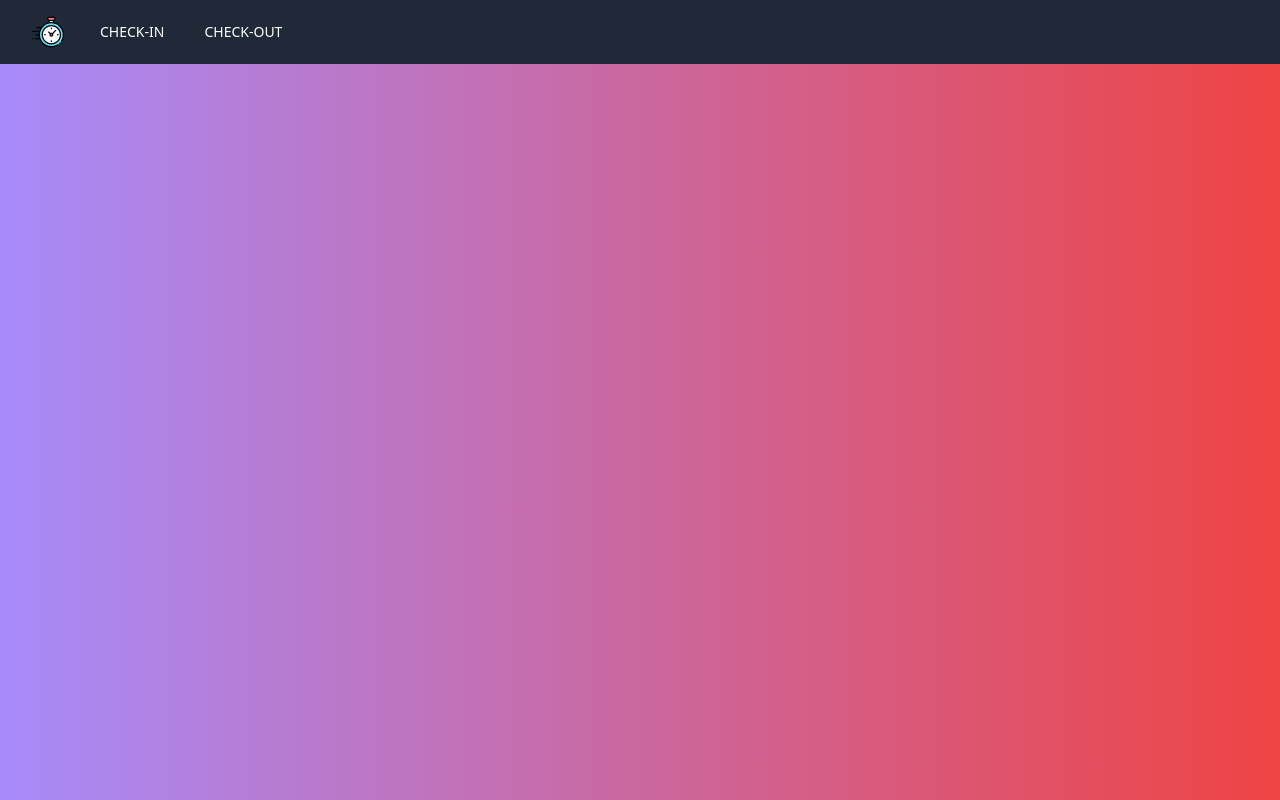
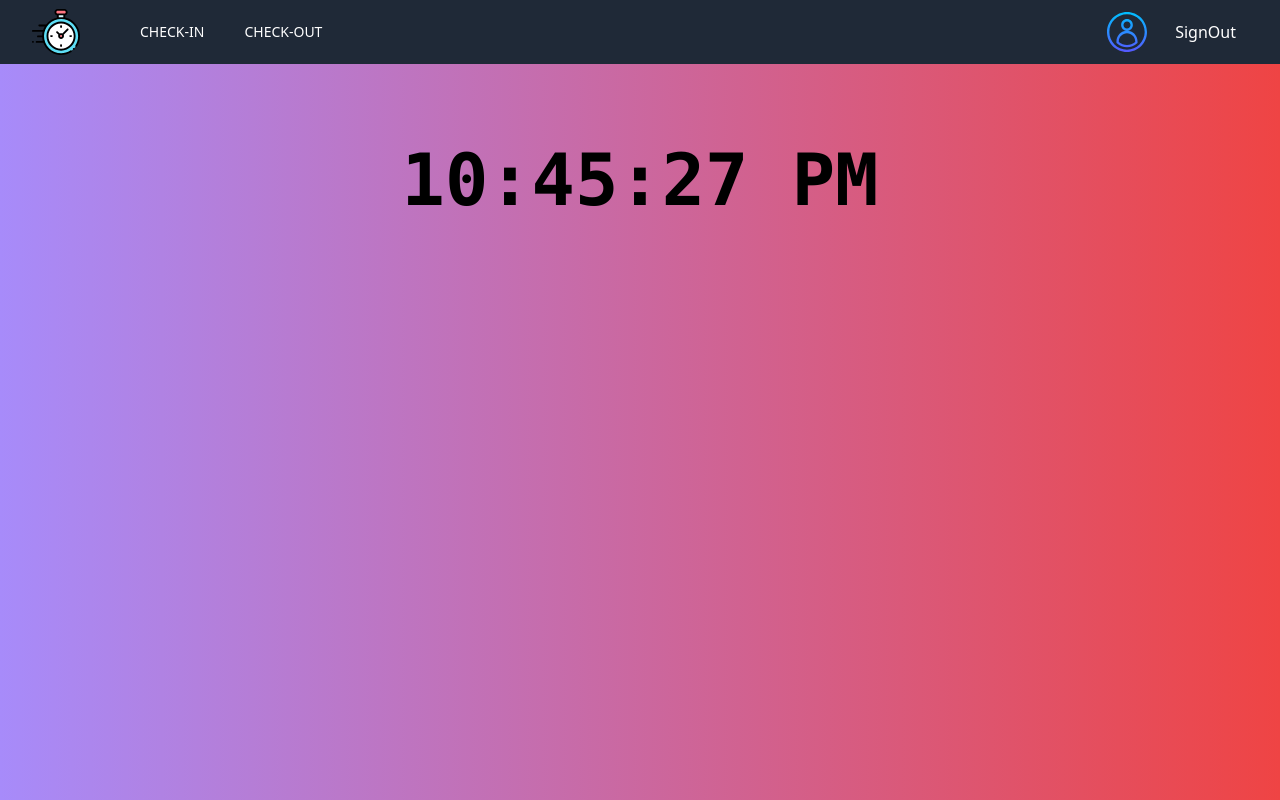
Before and after one commit to TNKKung/Web_CheckInPerson, a React (Create React App) app in the folder my-web/: page /home in a window 1280 px wide. Built offline with nearby package versions, Linux system fonts and the light colour scheme.

Commit message:
update profile page and edit home page

```diff
--- a/my-web/package.json
+++ b/my-web/package.json
@@ -14,7 +14,7 @@
     "web-vitals": "^1.0.1"
   },
   "scripts": {
-    "start": "craco start",
+    "dev": "craco start",
     "build": "craco build",
     "test": "craco test",
     "eject": "react-scripts eject"
--- a/my-web/src/App.js
+++ b/my-web/src/App.js
@@ -1,19 +1,21 @@
 import './App.css';
+import Index from './page/Index'
 import Home from './page/Home'
 import Login from './page/Login'
-import {BrowserRouter,Route} from 'react-router-dom'
+import Clock from './components/Clock'
+import {Switch ,Route} from 'react-router-dom'
+
 function App() {
-
-
-
-  return (
-      <BrowserRouter>
+    return(
+      <Switch>
         <div>
-          <Route path="/login" component={Login}></Route>
-          <Route path="/home" component={Home}></Route>
+          <Route exact path="/" component={Index}></Route>
+          <Route exact path="/login" component={Login}></Route>
+          <Route exact path="/home" component={Home}></Route>
+          <Route exact path="/clock" component={Clock}></Route>
         </div>
-      </BrowserRouter>
-  );
+      </Switch>
+    )
 }
 
 export default App;
--- /dev/null
+++ b/my-web/src/components/Clock.js
@@ -0,0 +1,18 @@
+import React,{useState} from 'react'
+import useInterval from '../hooks/useInterval'
+
+function Clock(){
+    let time = new Date().toLocaleTimeString()
+    const [ctime,setCtime] = useState(time)
+    useInterval(() => {
+        time = new Date().toLocaleTimeString()
+        setCtime(time)
+      }, 1000);
+
+    return(
+        <div>
+            <h1>{ctime}</h1>
+        </div>
+    );
+}
+export default Clock;
--- a/my-web/src/components/Navbar.js
+++ b/my-web/src/components/Navbar.js
@@ -1,29 +1,35 @@
 import React from 'react'
 import { Link } from 'react-router-dom';
 import iconClock from './clock.svg'
-
+import user from './user.svg'
 function Navbar(){
     return(
-    <div className="h-screen bg-gradient-to-r from-purple-400 to-red-500">
+    <div >
       <nav className="bg-gray-800">
-        <div className="max-w-7xl mx-auto px-4 sm:px-6 lg:px-8">
+        <div className="max-w-9xl mx-auto px-4 sm:px-6 lg:px-8">
           <div className="flex items-center justify-between h-16">
             <div className="flex items-center">
               <div className="flex-shrink-0">
-                <img className="h-8 w-8" src={iconClock}  alt="Img"/>
+                <img className="h-12 w-12" src={iconClock}  alt="Img"/>
               </div>
               <div className="hidden md:block">
-                <div className="ml-6 flex items-baseline space-x-4">
+                <div className="ml-12 flex items-baseline space-x-4">
                   <Link to="/login" className=" hover:bg-gray-700 text-white px-3 py-2 rounded-md text-sm font-medium">
                     CHECK-IN
                   </Link>
-
                   <Link to="/login" className=" hover:bg-gray-700 text-white px-3 py-2 rounded-md text-sm font-medium">
                     CHECK-OUT
                   </Link>
                 </div>
               </div>
-
+            </div>
+            <div className="flex items-center">
+              <Link to = "/profile" className="hover:bg-gray-700 rounded-md px-3 py-2">
+                <img className="h-10 w-12" src={user}  alt="Img"/>
+              </Link>
+              <Link to = "/login" className="hover:bg-gray-700 rounded-md">
+                <div class="text-white inset-0 md:inset-y px-3 py-2">SignOut</div>
+              </Link>
             </div>
             <div className="-mr-2 flex md:hidden">
               <button
@@ -32,7 +38,6 @@ function Navbar(){
                 aria-controls="mobile-menu"
                 aria-expanded="false"
               >
-
                 <svg
                   className="block h-6 w-6"
                   xmlns="http://www.w3.org/2000/svg"
@@ -74,7 +79,9 @@ function Navbar(){
             <Link to="/login" className="hover:bg-gray-700 text-white block px-3 py-2 rounded-md text-base font-medium">
                 CHECK-IN
             </Link>
-
+            <Link to="/login" className="hover:bg-gray-700 text-white block px-3 py-2 rounded-md text-base font-medium">
+                CHECK-OUT
+            </Link>
           </div>
         </div>
       </nav>
--- /dev/null
+++ b/my-web/src/hooks/useInterval.js
@@ -0,0 +1,22 @@
+import{ useEffect, useRef } from 'react';
+
+function useInterval(callback, delay) {
+  const savedCallback = useRef();
+
+  // Remember the latest callback.
+  useEffect(() => {
+    savedCallback.current = callback;
+  }, [callback]);
+
+  // Set up the interval.
+  useEffect(() => {
+    function tick() {
+      savedCallback.current();
+    }
+    if (delay !== null) {
+      let id = setInterval(tick, delay);
+      return () => clearInterval(id);
+    }
+  }, [delay]);
+}
+export default useInterval;
--- a/my-web/src/page/Home.js
+++ b/my-web/src/page/Home.js
@@ -1,10 +1,15 @@
 import React from 'react'
 import Navbar from '../components/Navbar'
+import Clock from '../components/Clock'
+
 
 function Home(){
     return(
-        <div>
+        <div className="h-screen bg-gradient-to-r from-purple-400 to-red-500">
             <Navbar />
+            <div class="mt-20 font-mono font-black text-7xl text-center ">
+                <Clock />
+            </div>
         </div>
     )
 }
--- /dev/null
+++ b/my-web/src/page/Index.js
@@ -0,0 +1,11 @@
+import React from "react";
+
+const Index = () => {
+  return (
+    <div className="text-red text-2xl font-bold">
+      <h2>Hello World</h2>
+    </div>
+  );
+};
+
+export default Index;
--- a/my-web/src/page/Login.js
+++ b/my-web/src/page/Login.js
@@ -1,11 +1,11 @@
-import React from 'react'
-import Image from './profile.svg'
-import {Link} from 'react-router-dom'
+import React from "react";
+import Image from "./profile.svg";
+import { Link } from "react-router-dom";
 function Login() {
-    return(
+  return (
     <div class="h-screen bg-gradient-to-r from-purple-400 to-red-500 flex ">
       <div class="mt-10 flex-col flex ml-auto mr-auto items-center w-full lg:w-2/3 md:w-3/5">
-          <img src={Image} width="200" alt="img" class="mb-5"/>
+        <img src={Image} width="200" alt="img" class="mb-5" />
         <form action="" class="mt-7 flex flex-col lg:w-1/2 w-8/12">
           <div class="flex flex-wrap w-full relative h-15 bg-white rounded mb-6 pr-10">
             <div class="flex -mr-px justify-center w-15 p-4">
@@ -36,14 +36,21 @@ function Login() {
               </span>
             </div>
           </div>
-                <Link to="/" class="text-base text-white text-right font-roboto leading-normal hover:underline">Forget Password ?</Link>
-                <Link to="/home" class="bg-blue-500 py-4 text-center px-17 md:px-12 md:py-4 text-white rounded leading-tight text-xl md:text-base font-sans mt-4 mb-20">
+          <Link
+            to="/"
+            class="text-base text-white text-right font-roboto leading-normal hover:underline"
+          >
+            Forget Password ?
+          </Link>
+          <Link
+            to="/home"
+            class="bg-blue-500 py-4 text-center px-17 md:px-1 md:py-4 text-white rounded leading-tight text-xl md:text-base font-sans mt-4 mb-20"
+          >
             Login
           </Link>
         </form>
       </div>
     </div>
-
-    )
+  );
 }
 export default Login;
--- /dev/null
+++ b/my-web/src/page/Profile.js
@@ -0,0 +1,9 @@
+import React from 'react'
+
+function Profile(){
+    return(
+        <div>
+            tom
+        </div>
+    );
+}
```
Also changed, not shown: my-web/src/components/user.svg (added). Lines whose indentation alone changed are shown as unchanged.
